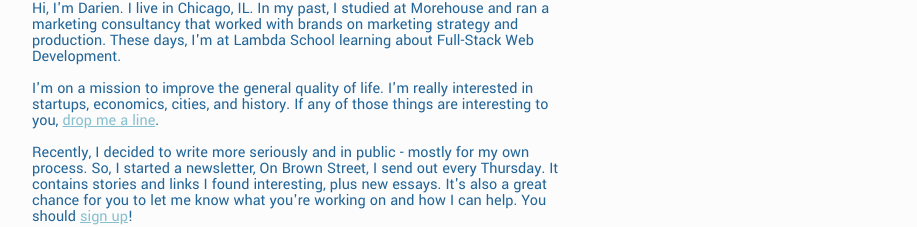
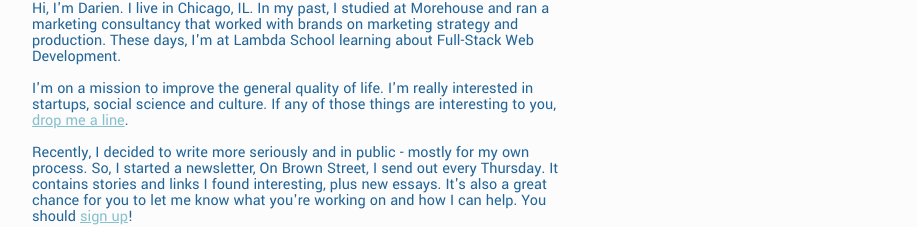
Before and after one commit to darienpayton/darienpayton-website, a React (Create React App) app: page /about in a window 1280 px wide. Shown: the part 345-572 px from the top of the page, without its empty margins (336-1253 px from the left). Built offline with nearby package versions, Linux system fonts and the light colour scheme.

Commit message:
update interests

```diff
--- a/src/pages/About.js
+++ b/src/pages/About.js
@@ -23,8 +23,8 @@
           <br />
           <p>
             I'm on a mission to improve the general quality of life. I'm really
-            interested in startups, economics, cities, and history. If any of
-            those things are interesting to you,{' '}
+            interested in startups, social science and culture. If any of those
+            things are interesting to you,{' '}
             <a href="mailto:hi@darienpayton.com">drop me a line</a>.
           </p>
           <br />
```
